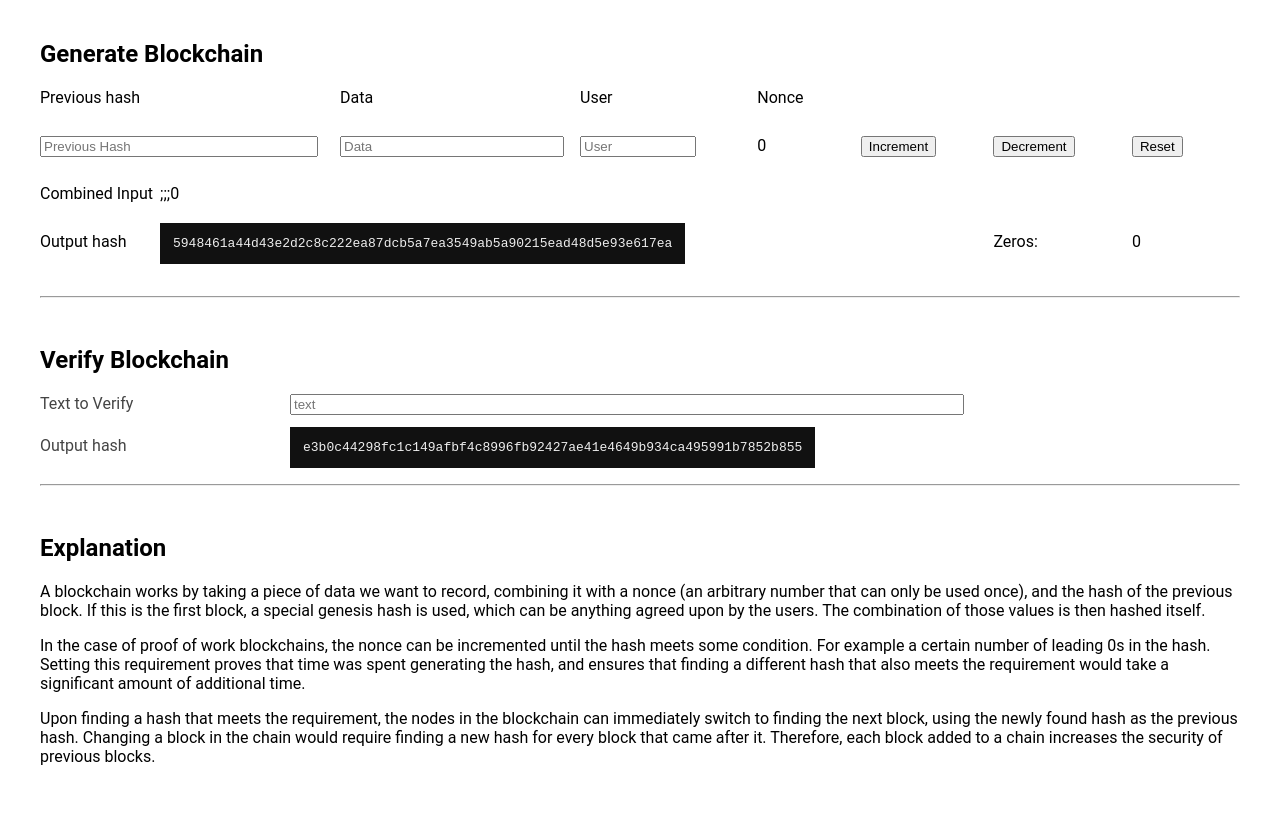
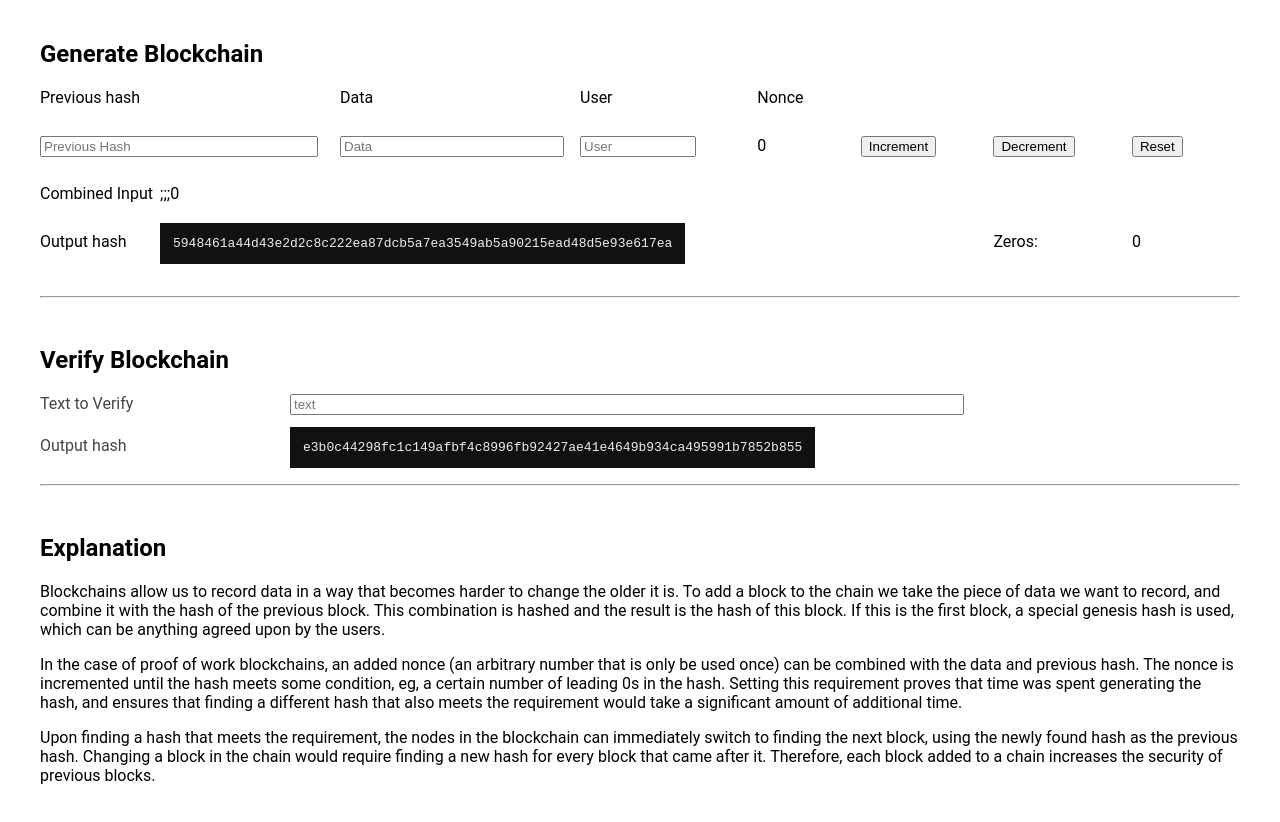
Before and after one commit to StephenWetzel/stephenwetzel.github.io, a plain HTML site: page pages/blockchain.htm in a window 1280 px wide. Drawn offline with Linux system fonts and the light colour scheme.

Commit message:
Reword explanation

```diff
--- a/pages/blockchain.htm
+++ b/pages/blockchain.htm
@@ -45,8 +45,8 @@
   </div>
   <hr>
   <h2>Explanation</h2>
-  <p>A blockchain works by taking a piece of data we want to record, combining it with a nonce (an arbitrary number that can only be used once), and the hash of the previous block.  If this is the first block, a special genesis hash is used, which can be anything agreed upon by the users.  The combination of those values is then hashed itself.</p>
-  <p>In the case of proof of work blockchains, the nonce can be incremented until the hash meets some condition.  For example a certain number of leading 0s in the hash.  Setting this requirement proves that time was spent generating the hash, and ensures that finding a different hash that also meets the requirement would take a significant amount of additional time.</p>
+  <p>Blockchains allow us to record data in a way that becomes harder to change the older it is.  To add a block to the chain we take the piece of data we want to record, and combine it with the hash of the previous block.  This combination is hashed and the result is the hash of this block.  If this is the first block, a special genesis hash is used, which can be anything agreed upon by the users.  </p>
+  <p>In the case of proof of work blockchains, an added nonce (an arbitrary number that is only be used once) can be combined with the data and previous hash.  The nonce is incremented until the hash meets some condition, eg, a certain number of leading 0s in the hash.  Setting this requirement proves that time was spent generating the hash, and ensures that finding a different hash that also meets the requirement would take a significant amount of additional time.</p>
   <p>Upon finding a hash that meets the requirement, the nodes in the blockchain can immediately switch to finding the next block, using the newly found hash as the previous hash.  Changing a block in the chain would require finding a new hash for every block that came after it.  Therefore, each block added to a chain increases the security of previous blocks.</p>
 
 <script src="../js/hashfunctions.js"></script>
```
